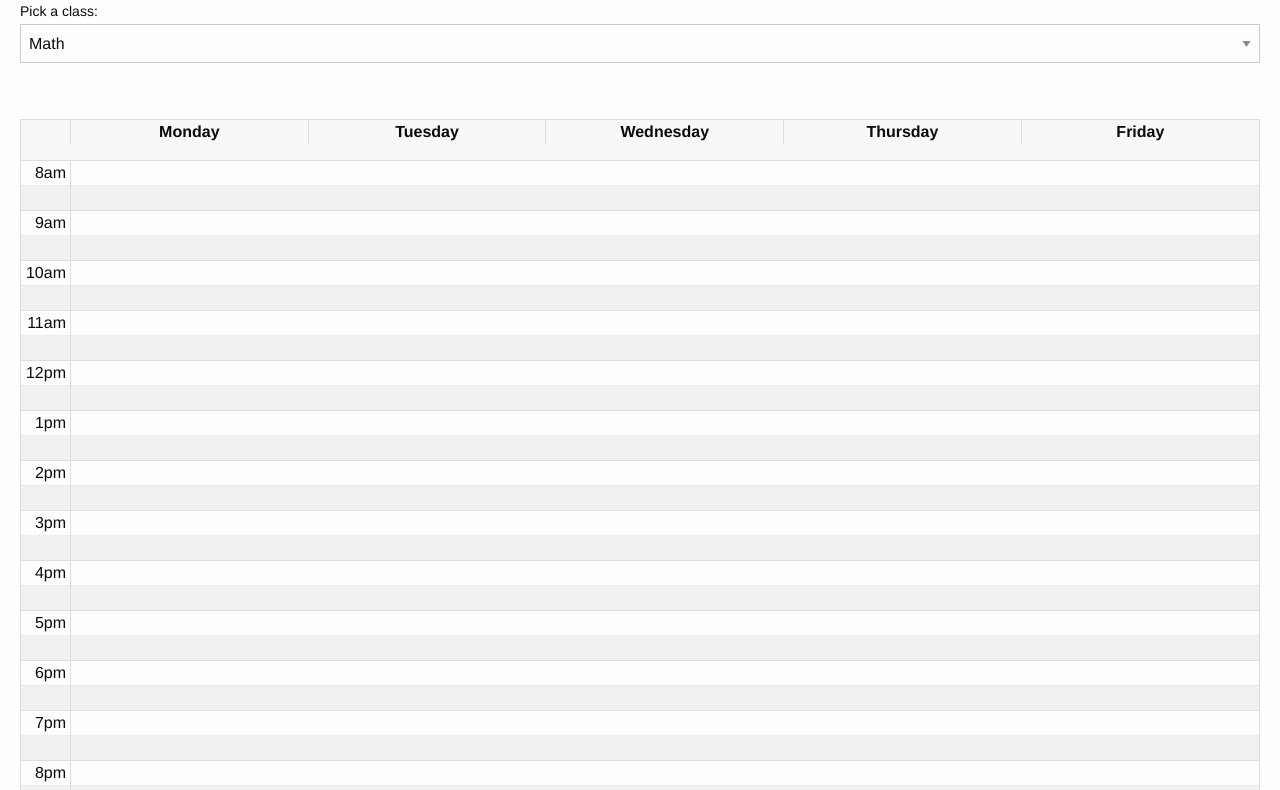
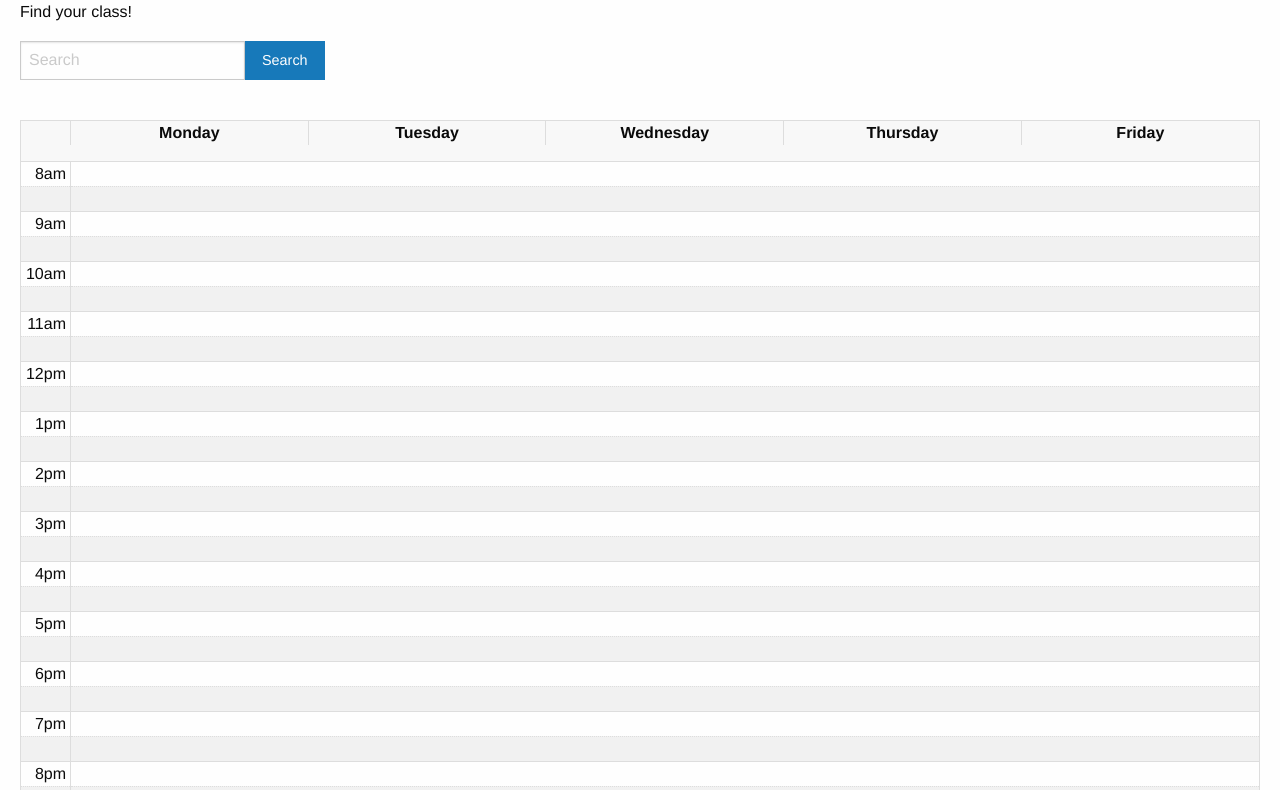
Before and after one commit to benlimpa/the_better_class_planner, a plain HTML site: page index.html in a window 1280 px wide. Shown: the part 136-926 px from the top of the page. Drawn offline with nearby package versions, Linux system fonts and the light colour scheme; some packages are replaced by stand-ins of ours.

Commit message:
added search bar

```diff
--- a/index.html
+++ b/index.html
@@ -27,20 +27,11 @@
   <div class="main">
     <div class = "planner" id = "planner">
       <h1>Planner</h1>
-      <div class="row">
-        <div class="columns">
-          <form>
-            <label>Pick a class:
-              <select>
-                <option value="Math">Math</option>
-                <option value="Some GE">Some GE</option>
-                <option value="CS 35L">CS 35L</option>
-                <option value="Physics">Physics</option>
-              </select>
-            </label>
-          </form>
-        </div>
-      </div>
+      <p>Find your class!</p>
+      <ul class="menu">
+        <li><input type="search" placeholder="Search"></li>
+        <li><button type="button" class="button">Search</button></li>
+      </ul>
       <div id="calendar"></div>
     </div>
     <div class = "finals" id = "finals">
```
